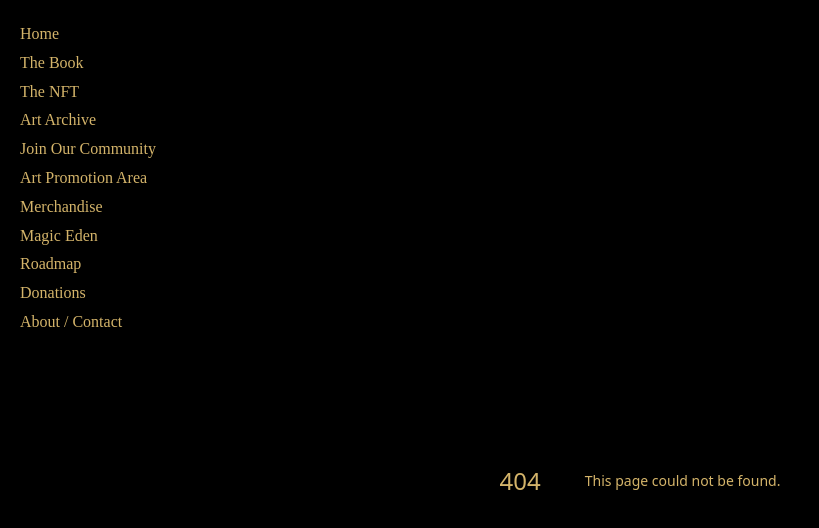
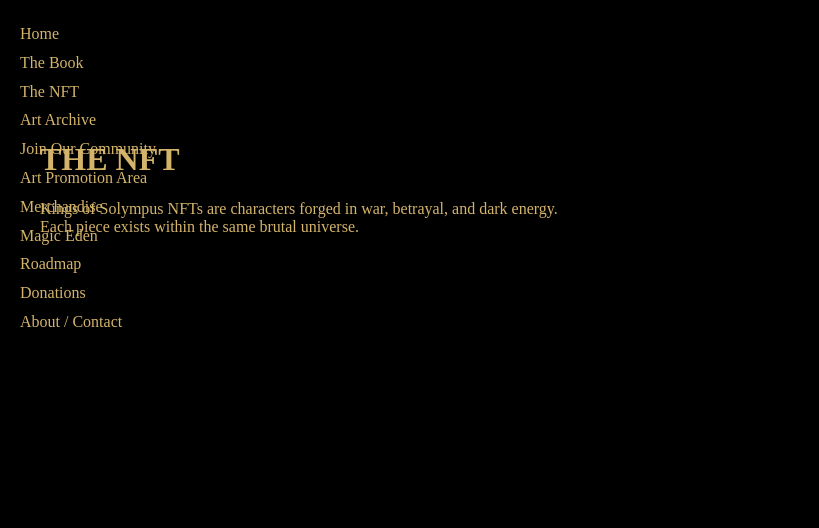
Before and after one commit to vesuvious-king/Kings-of-Solympus-, a Next.js app: page /app/nft in a window 1280 px wide. Before the commit this address had no page. Shown: the top 528 px of the page, without its empty margins (0-819 px from the left). Built offline with nearby package versions, Linux system fonts and the light colour scheme.

Commit message:
Create page.js

```diff
--- /dev/null
+++ b/app/app/nft/page.js
@@ -0,0 +1,14 @@
+export default function NFTPage() {
+  return (
+    <main style={{ padding: "40px" }}>
+      <h1>THE NFT</h1>
+
+      <p>
+        Kings of Solympus NFTs are characters forged in war,
+        betrayal, and dark energy.
+        <br />
+        Each piece exists within the same brutal universe.
+      </p>
+    </main>
+  );
+}
```
